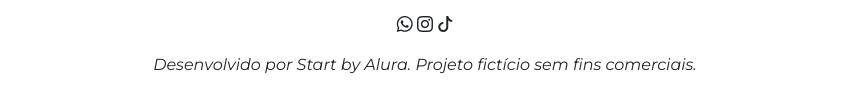
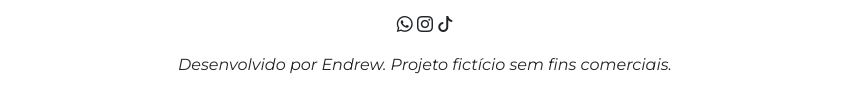
Before and after one commit to endrew1234/site-acessivel, a plain HTML site: page index.html in a window 1280 px wide. Shown: the part 2633-2739 px from the top of the page, without its empty margins (215-1064 px from the left). Drawn offline with nearby package versions, Linux system fonts and the light colour scheme.

Commit message:
nome alterado

```diff
--- a/index.html
+++ b/index.html
@@ -127,7 +127,7 @@
         <i class="bi bi-whatsapp"></i>
         <i class="bi bi-instagram"></i>
         <i class="bi bi-tiktok"></i>
-        <p class="mt-3">Desenvolvido por Start by Alura. Projeto fictício sem fins comerciais.</p>
+        <p class="mt-3">Desenvolvido por Endrew. Projeto fictício sem fins comerciais.</p>
     </footer>
     <script src="https://cdnjs.cloudflare.com/ajax/libs/scrollReveal.js/4.0.9/scrollreveal.js"></script>
     <script src="script.js"></script>
```
